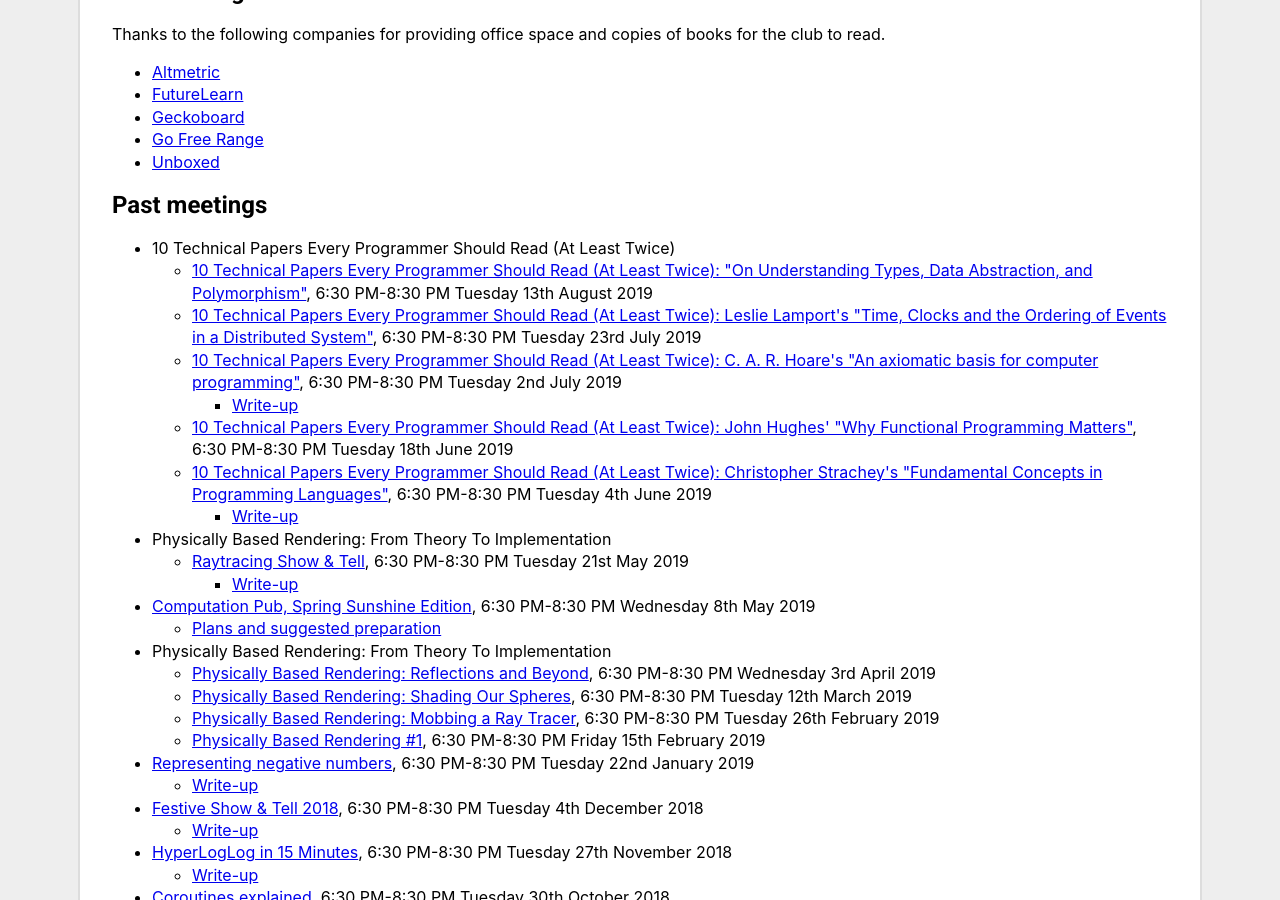
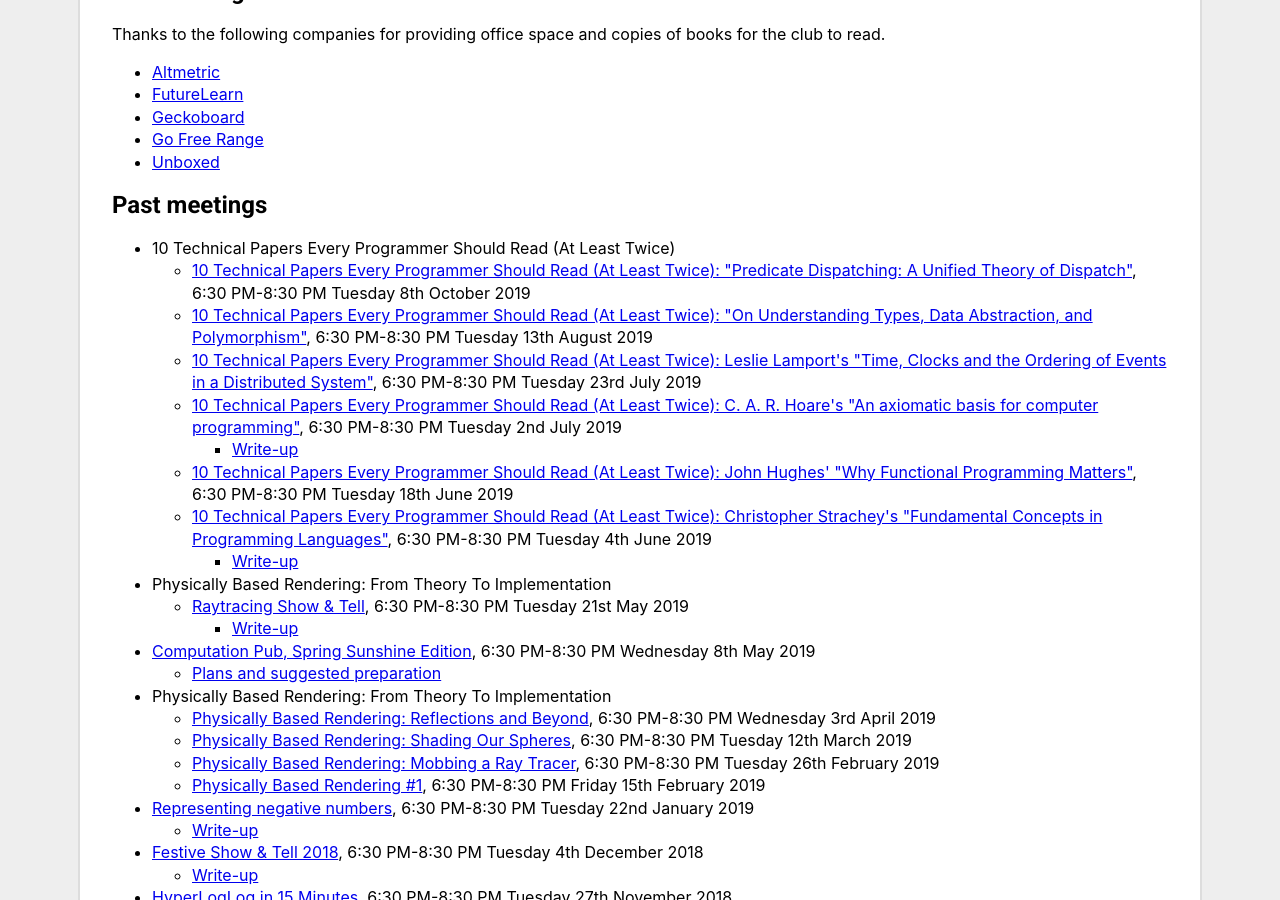
Before and after one commit to computationclub/computationclub.github.io, a Jekyll site: the page built from index.html, in a window 1280 px wide and 900 px high, scrolled down 1728 px. Built offline with Jekyll 4.4.1, drawn with Linux system fonts in a browser that asks for light colours.

Commit message:
Add 2019-10-08 meeting to meetings.yml
No registration site for url, so used the paper link instead in case
anything expects there to be a url present

```diff
--- a/_data/meetings.yml
+++ b/_data/meetings.yml
@@ -1,3 +1,8 @@
+- date: 2019-10-08
+  url: http://extras.springer.com/2000/978-3-540-67660-7/papers/1445/14450186.pdf
+  title: "10 Technical Papers Every Programmer Should Read (At Least Twice): \"Predicate Dispatching: A Unified Theory of Dispatch\""
+  book: "10 Technical Papers Every Programmer Should Read (At Least Twice)"
+
 - date: 2019-08-13
   url: https://upcoming.org/event/computation-club-10-technical-papers-every-programmer-should-read-at-least-twice-on-understanding-types-data-abstraction-and-polymorphism-ct9trjc17w
   title: "10 Technical Papers Every Programmer Should Read (At Least Twice): \"On Understanding Types, Data Abstraction, and Polymorphism\""
```
